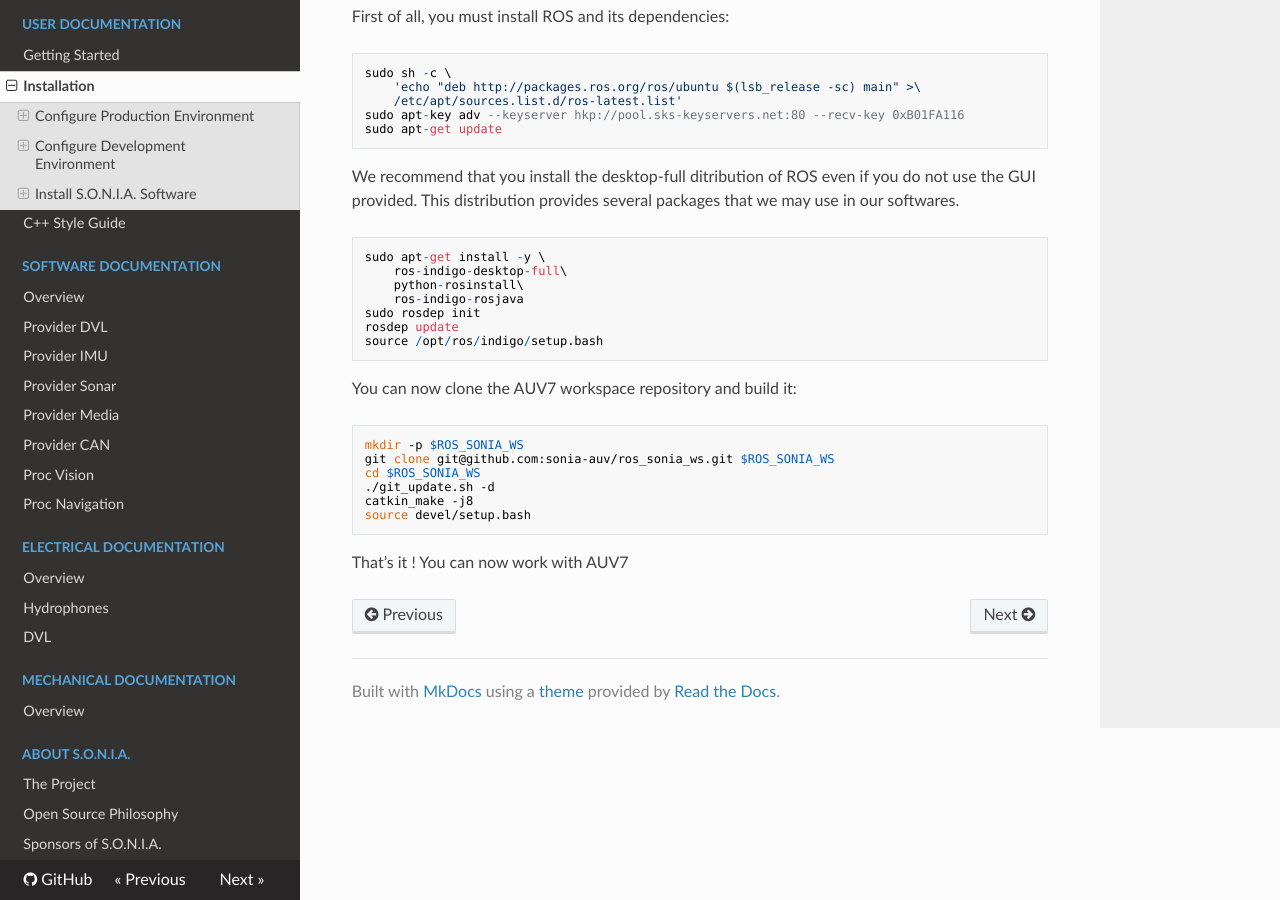
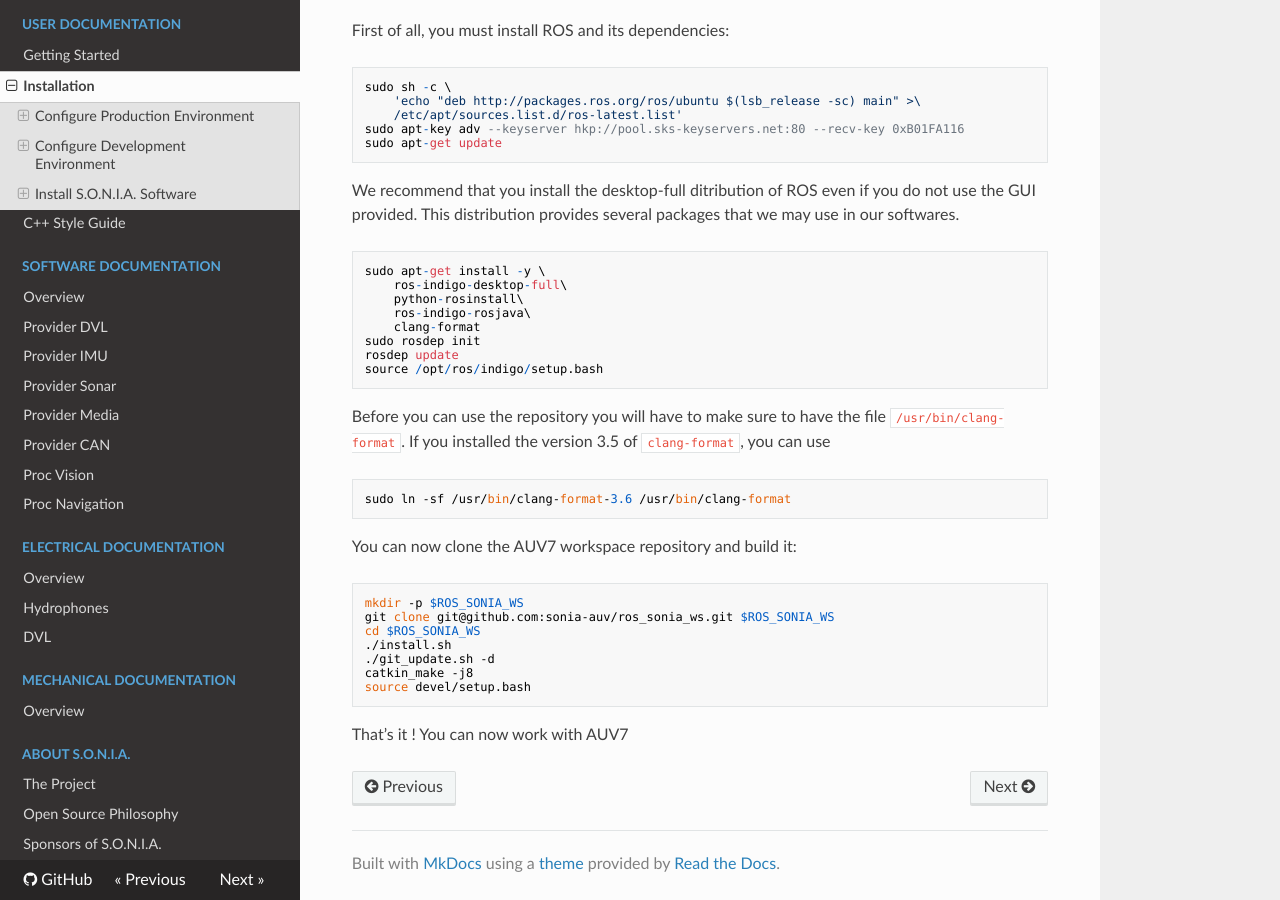
Before and after one commit to sonia-auv/documentation, an MkDocs documentation site: the page built from docs/user/installation.md, in a window 1280 px wide and 900 px high, scrolled down 9217 px. Built offline with MkDocs 1.6.1, drawn with Linux system fonts in a browser that asks for light colours; nearby versions of some CDN libraries; old or Windows-style settings are respelled for this version of MkDocs; some of the changed text lies outside the part shown.

Commit message:
Adding clang-format documentation

```diff
--- a/docs/user/installation.md
+++ b/docs/user/installation.md
@@ -76,7 +76,8 @@ You can now install the upgrade and required packages:
 	    coriander\
 	    xserver-xorg-lts-utopic\
 	    vim\
-	    tree
+	    tree\
+	    clang-format
 
 ### <a name="prod_modules"></a> Install Devices Modules
 
@@ -411,16 +412,22 @@ We recommend that you install the desktop-full ditribution of ROS even if you do
 	sudo apt-get install -y \
 	    ros-indigo-desktop-full\
 	    python-rosinstall\
-	    ros-indigo-rosjava
+	    ros-indigo-rosjava\
+	    clang-format
 	sudo rosdep init
 	rosdep update
 	source /opt/ros/indigo/setup.bash
+
+Before you can use the repository you will have to make sure to have the file `/usr/bin/clang-format`. If you installed the version 3.5 of `clang-format`, you can use
+
+	sudo ln -sf /usr/bin/clang-format-3.6 /usr/bin/clang-format
 
 You can now clone the AUV7 workspace repository and build it:
 
 	mkdir -p $ROS_SONIA_WS
 	git clone git@github.com:sonia-auv/ros_sonia_ws.git $ROS_SONIA_WS
     cd $ROS_SONIA_WS
+    ./install.sh
     ./git_update.sh -d
 	catkin_make -j8
 	source devel/setup.bash
```
